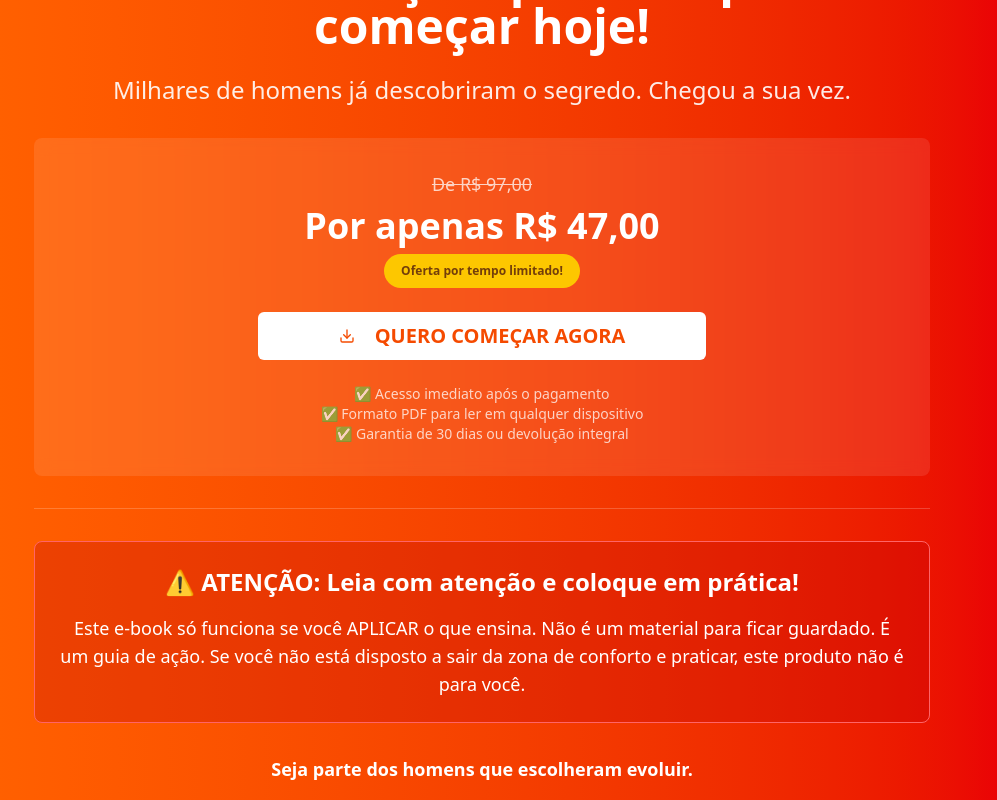
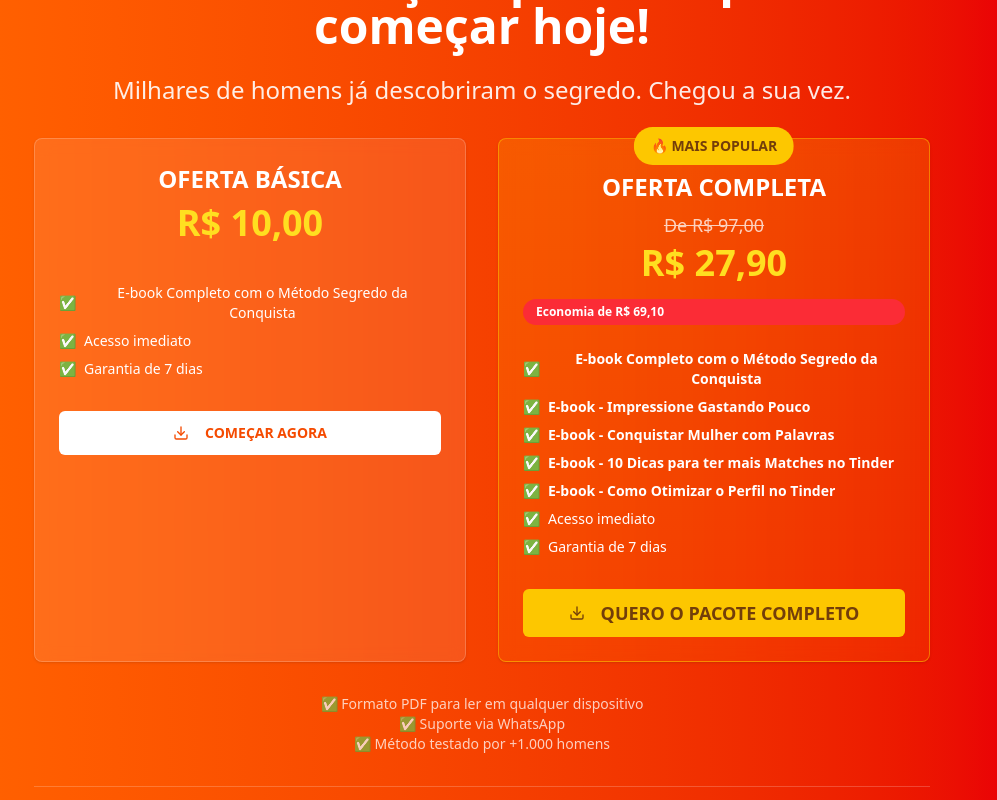
Before and after one commit to paulocassuncao/conquista, a Next.js app: page / in a window 1280 px wide. Shown: the part 4040-4840 px from the top of the page, without its empty margins (158-1155 px from the left). Built offline with nearby package versions, Linux system fonts and the light colour scheme.

Commit message:
Add: Implementar duas ofertas de preços na landing page - Oferta básica R$ 10,00 com e-book principal - Oferta completa R$ 27,90 com 5 e-books adicionais - Atualizar garantia para 7 dias - Melhorar design com cards destacados

```diff
--- a/app/page.tsx
+++ b/app/page.tsx
@@ -372,27 +372,97 @@ export default function LandingPage() {
             Milhares de homens já descobriram o segredo. Chegou a sua vez.
           </p>
 
-          <div className="bg-white/10 p-8 rounded-lg mb-8 backdrop-blur-sm">
-            <div className="text-center mb-6">
-              <div className="text-lg opacity-75 line-through mb-2">De R$ 97,00</div>
-              <div className="text-4xl font-bold mb-2">Por apenas R$ 47,00</div>
-              <Badge className="bg-yellow-400 text-yellow-900 px-4 py-2">
-                Oferta por tempo limitado!
-              </Badge>
-            </div>
+          <div className="grid md:grid-cols-2 gap-8 mb-8">
+            {/* Oferta Básica */}
+            <Card className="bg-white/10 backdrop-blur-sm border-white/20 text-white">
+              <CardHeader className="text-center">
+                <h3 className="text-2xl font-bold mb-2">OFERTA BÁSICA</h3>
+                <div className="text-4xl font-bold text-yellow-300 mb-4">R$ 10,00</div>
+              </CardHeader>
+              <CardContent className="space-y-4">
+                <div className="space-y-2 text-sm">
+                  <div className="flex items-center gap-2">
+                    <span className="text-green-400">✅</span>
+                    <span>E-book Completo com o Método Segredo da Conquista</span>
+                  </div>
+                  <div className="flex items-center gap-2">
+                    <span className="text-green-400">✅</span>
+                    <span>Acesso imediato</span>
+                  </div>
+                  <div className="flex items-center gap-2">
+                    <span className="text-green-400">✅</span>
+                    <span>Garantia de 7 dias</span>
+                  </div>
+                </div>
+                <div className="flex justify-center w-full pt-4">
+                  <Button size="lg" className="bg-white text-orange-600 hover:bg-gray-100 w-full font-bold">
+                    <Download className="mr-2 h-5 w-5" />
+                    COMEÇAR AGORA
+                  </Button>
+                </div>
+              </CardContent>
+            </Card>
 
-            <div className="flex justify-center w-full">
-              <Button size="lg" className="bg-white text-orange-600 hover:bg-gray-100 px-12 py-6 text-xl font-bold mb-6 w-full max-w-md mx-auto">
-                <Download className="mr-3 h-6 w-6" />
-                QUERO COMEÇAR AGORA
-              </Button>
-            </div>
+            {/* Oferta Premium */}
+            <Card className="bg-gradient-to-b from-yellow-400/20 to-orange-500/20 backdrop-blur-sm border-yellow-400/50 text-white relative">
+              <div className="absolute -top-3 left-1/2 transform -translate-x-1/2">
+                <Badge className="bg-yellow-400 text-yellow-900 px-4 py-2 text-sm font-bold">
+                  🔥 MAIS POPULAR
+                </Badge>
+              </div>
+              <CardHeader className="text-center pt-8">
+                <h3 className="text-2xl font-bold mb-2">OFERTA COMPLETA</h3>
+                <div className="text-lg opacity-75 line-through mb-1">De R$ 97,00</div>
+                <div className="text-4xl font-bold text-yellow-300 mb-4">R$ 27,90</div>
+                <Badge className="bg-red-500 text-white px-3 py-1 text-xs">
+                  Economia de R$ 69,10
+                </Badge>
+              </CardHeader>
+              <CardContent className="space-y-4">
+                <div className="space-y-2 text-sm">
+                  <div className="flex items-center gap-2">
+                    <span className="text-green-400">✅</span>
+                    <span className="font-semibold">E-book Completo com o Método Segredo da Conquista</span>
+                  </div>
+                  <div className="flex items-center gap-2">
+                    <span className="text-green-400">✅</span>
+                    <span className="font-semibold">E-book - Impressione Gastando Pouco</span>
+                  </div>
+                  <div className="flex items-center gap-2">
+                    <span className="text-green-400">✅</span>
+                    <span className="font-semibold">E-book - Conquistar Mulher com Palavras</span>
+                  </div>
+                  <div className="flex items-center gap-2">
+                    <span className="text-green-400">✅</span>
+                    <span className="font-semibold">E-book - 10 Dicas para ter mais Matches no Tinder</span>
+                  </div>
+                  <div className="flex items-center gap-2">
+                    <span className="text-green-400">✅</span>
+                    <span className="font-semibold">E-book - Como Otimizar o Perfil no Tinder</span>
+                  </div>
+                  <div className="flex items-center gap-2">
+                    <span className="text-green-400">✅</span>
+                    <span>Acesso imediato</span>
+                  </div>
+                  <div className="flex items-center gap-2">
+                    <span className="text-green-400">✅</span>
+                    <span>Garantia de 7 dias</span>
+                  </div>
+                </div>
+                <div className="flex justify-center w-full pt-4">
+                  <Button size="lg" className="bg-yellow-400 text-yellow-900 hover:bg-yellow-300 w-full font-bold text-lg py-6">
+                    <Download className="mr-2 h-5 w-5" />
+                    QUERO O PACOTE COMPLETO
+                  </Button>
+                </div>
+              </CardContent>
+            </Card>
+          </div>
 
-            <div className="text-sm opacity-75">
-              ✅ Acesso imediato após o pagamento<br />
-              ✅ Formato PDF para ler em qualquer dispositivo<br />
-              ✅ Garantia de 30 dias ou devolução integral
-            </div>
+          <div className="text-center text-sm opacity-75 mb-8">
+            ✅ Formato PDF para ler em qualquer dispositivo<br />
+            ✅ Suporte via WhatsApp<br />
+            ✅ Método testado por +1.000 homens
           </div>
 
           <Separator className="my-8 bg-white/20" />
```
